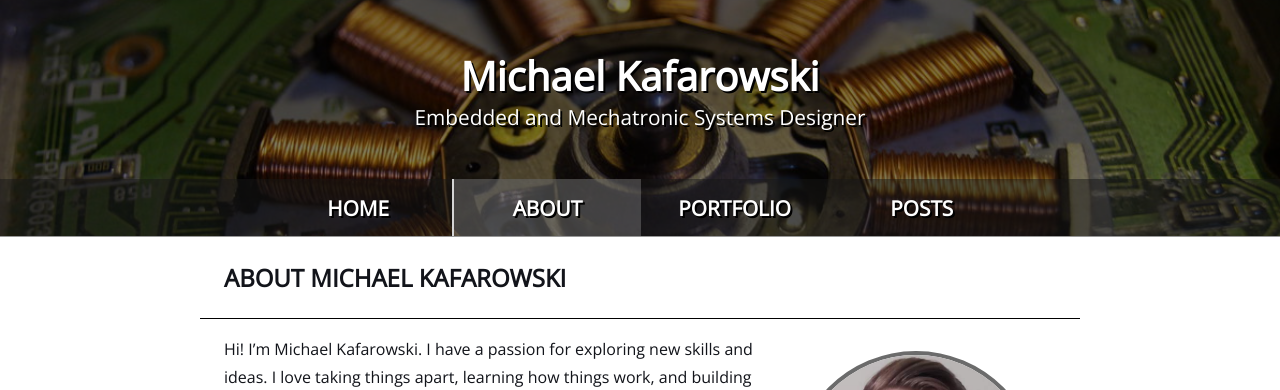
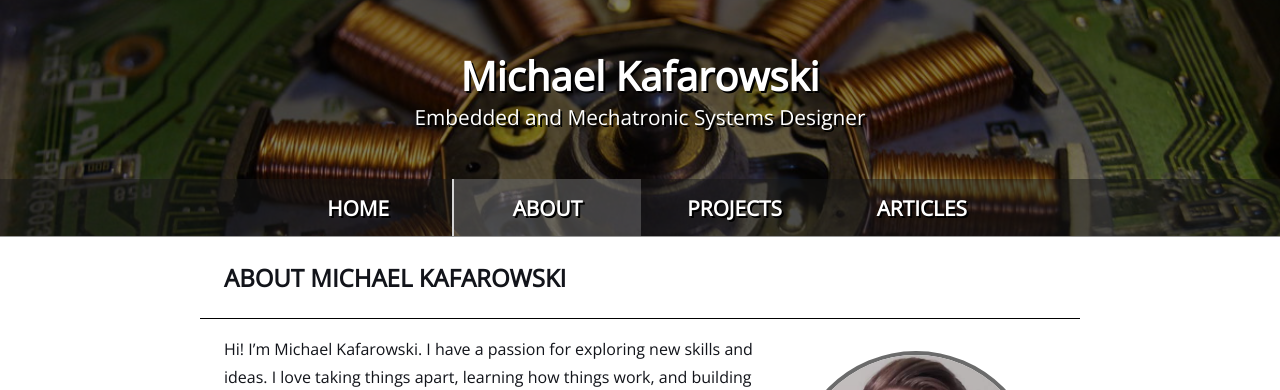
Before and after one commit to Aliasmk/aliasmk.github.io, a Jekyll site: the page built from about.md, in a window 1280 px wide. Shown: the top 390 px of the page. Built offline with Jekyll 4.4.1, drawn with Linux system fonts in a browser that asks for light colours.

Commit message:
Rename headings

```diff
--- a/_data/navigation.yml
+++ b/_data/navigation.yml
@@ -2,7 +2,7 @@
   link: /
 - name: About
   link: /about/
-- name: Portfolio
+- name: Projects
   link: /projects/
-- name: Posts
+- name: Articles
   link: /blog/
```
